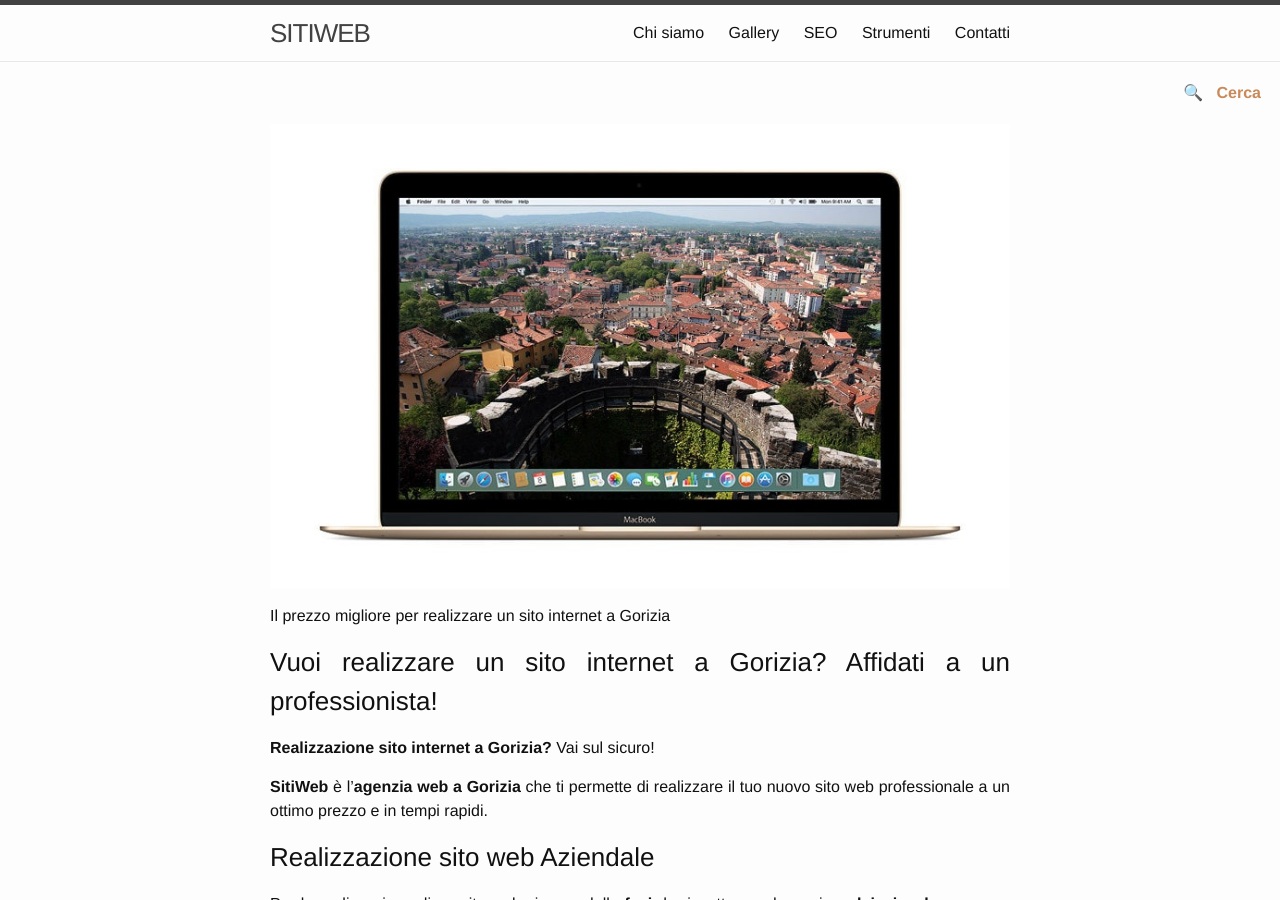
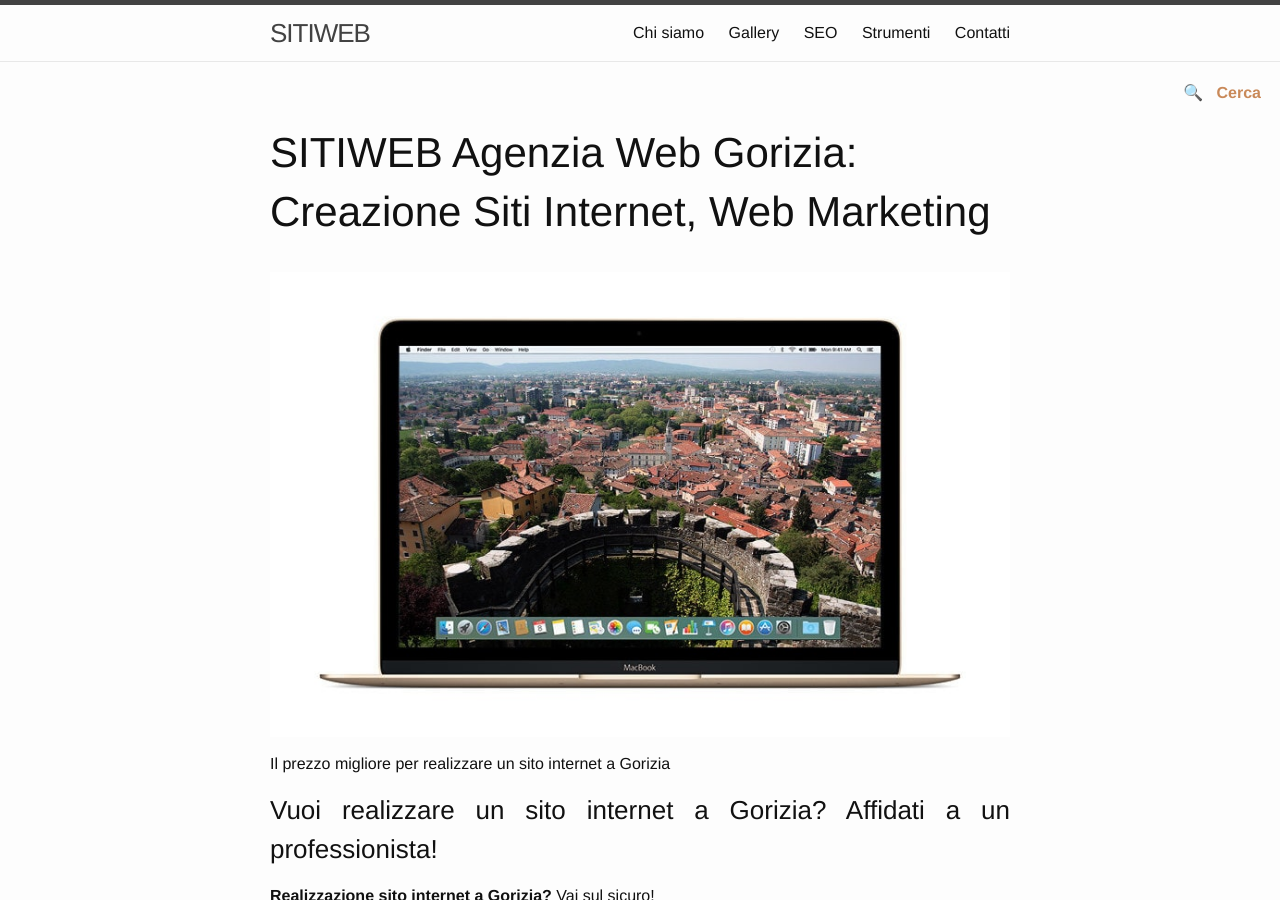
Before and after one commit to enricocaputo/sitiweb.fvg, a Jekyll site: the page built from siti-web-gorizia.md, in a window 1280 px wide and 900 px high. Built offline with Jekyll 4.4.1, drawn with Linux system fonts in a browser that asks for light colours; our own code applies the rules of GitHub Pages for plain Markdown files.

Commit message:
virgolette!!!

```diff
--- a/siti-web-gorizia.md
+++ b/siti-web-gorizia.md
@@ -1,6 +1,6 @@
 ---
 layout: page
-title: SITIWEB Agenzia Web Gorizia: Creazione Siti Internet, Web Marketing
+title: 'SITIWEB Agenzia Web Gorizia: Creazione Siti Internet, Web Marketing'
 excerpt: Creazione Siti web Gorizia. Siti internet per aziende e professionisti, posizionamento sui motori di ricerca. Prezzi onesti, visita gratuita e supporto continuo
 permalink: /siti-web-gorizia/
 sitemap: true
```
